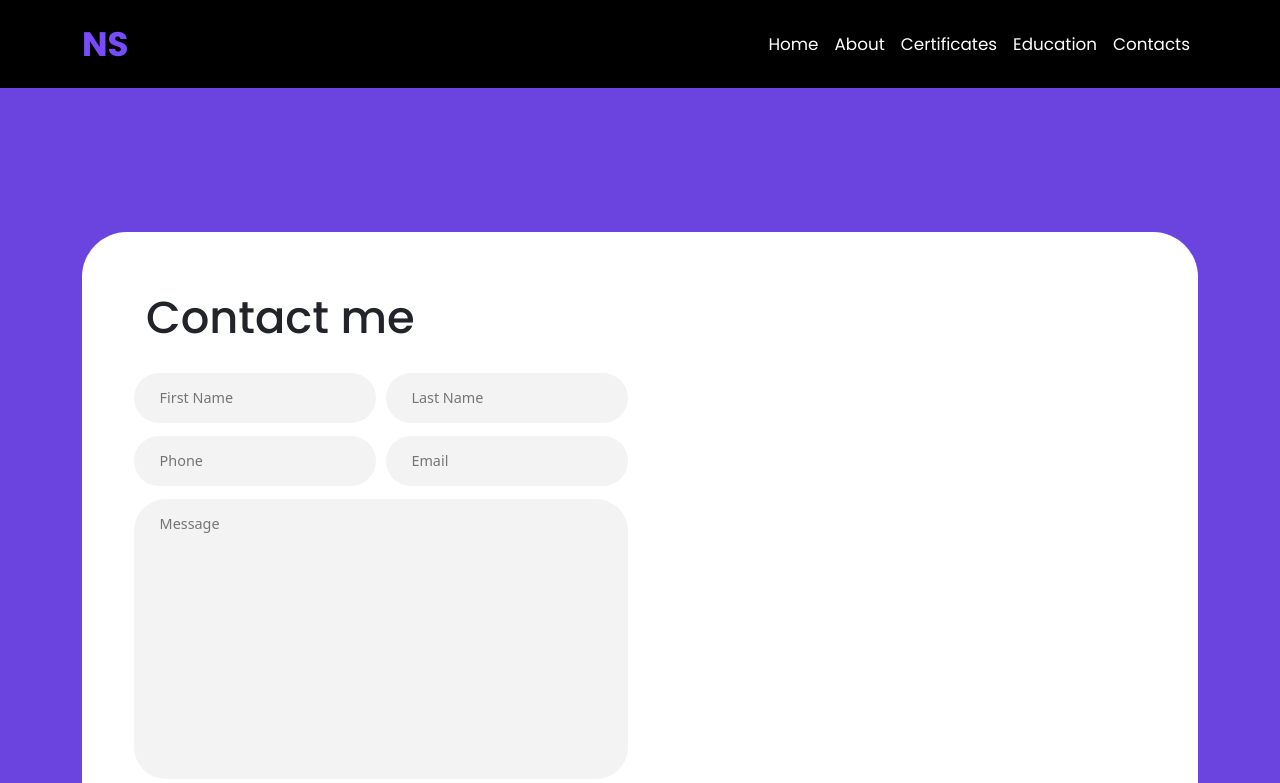
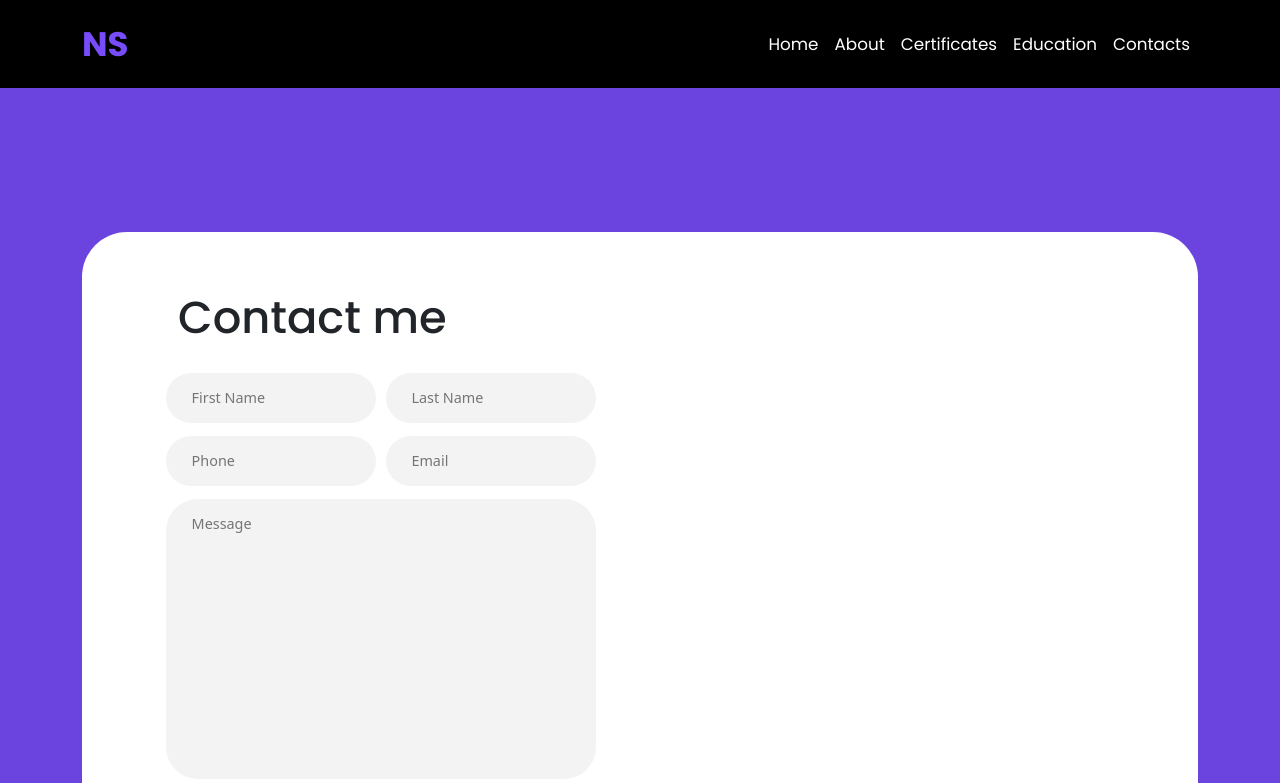
Before and after one commit to NtetheWonder/miniPortfolio, a React (Create React App) app: page /contact in a window 1280 px wide. Shown: the top 783 px of the page. Built offline with nearby package versions, Linux system fonts and the light colour scheme.

Commit message:
Not much

```diff
--- a/src/App.css
+++ b/src/App.css
@@ -110,8 +110,8 @@ nav {
 }
 .image {
   position: relative;
-
-
+  height: 95%;
+  width: 100%;
 
 }
 
--- a/src/App.js
+++ b/src/App.js
@@ -14,6 +14,7 @@ function App() {
   return (
     <div>
       <Navbar/>
+
       <Switch>
       <Route path="/" exact component ={Header}/>
       <Route path="/home" component ={Header}/>
--- a/src/components/About.js
+++ b/src/components/About.js
@@ -12,7 +12,7 @@ const About = () =>{
            <div className="column-1">
              <h3 className="title-sm">Hi, I'm Ntethelelo Shabalala </h3>
              <p className="text">
-                I grew up in Estcourt . I completed
+                I grew up in Estcourt and completed
                 my matric in 2017 at Bhekathina High School where I was one of the top achievers in the school.
                 Then I moved to Durban where I took on BSc. Computer Science and IT at the university of KwaZulu-Natal.
                 I chose Computer Science as it strongly complements my interest and pasion.
@@ -45,7 +45,7 @@ const About = () =>{
 
            <div className="column-2 image">
 
-              <img src="./assets/img/wonder.jpg" className="img-element z-index" alt="" height="100%" width="100%"/>
+              <img src="./assets/img/wonder.jpg" className="img-element z-index" alt="" height="90%" width="100%"/>
             </div>
 
          </div>
--- a/src/components/Education.js
+++ b/src/components/Education.js
@@ -1,6 +1,6 @@
 //import './education.css';
 import "./portfolio.css";
-import {Link} from 'react-router-dom';
+
 function Education() {
 
   return(
@@ -28,7 +28,7 @@ function Education() {
             <li>Data Structures</li>
             <li>Object-oriented programming</li>
           </ul>
-          <Link to="portfolio"  class="btn">Projects</Link>
+          <a href="portfolio"  class="btn">Projects</a>
           <p>Hard work pays off</p>
 
 
--- a/src/components/Home.js
+++ b/src/components/Home.js
@@ -5,6 +5,7 @@ function Header(){
             <section className="header-content">
           <div className="container grid-2">
             <div className="column-1">
+
               <h1 className="header-title">Ntethelelo Shabalala</h1>
 
 
@@ -24,8 +25,7 @@ function Header(){
               </div>
 
                 <p className="text">
-                I am a hardworking, driven, technically savvy individual who will collaborate closely with others
-                within the organization to develop innovative software.
+                I am a hardworking, driven, technically savvy individual with a strong passion for software development.
 
               </p>
               <a href="Shabalala Ntethelelo.pdf" download= "Shabalala Ntethelelo.pdf" className="btn">Get Resume</a>
--- a/src/components/portfolio.css
+++ b/src/components/portfolio.css
@@ -1,7 +1,7 @@
 
 /*---------------projects--------------------------*/
 .cards {
-    display: inline-flex;
+    display: flex;
     justify-content: space-around;
     flex-wrap: wrap;
     width: 100%;
@@ -10,7 +10,7 @@
 
   .card-wrap {
     position: relative;
-    margin: 1.7rem .8rem;
+    margin: 1.7rem 0.8rem;
   }
 
   .card {
@@ -93,9 +93,12 @@
   /* Contact */
 
   .contact {
-    position: relative;
+    display: flex;
+    justify-content: space-around;
+    flex-wrap: wrap;
     width: 100%;
     background-color: #6b44e0;
+    justify-content: space-around;
 
   }
 
@@ -115,7 +118,7 @@
   }
 
   .contact:after {
-    top: 40%;
+    top: 20%;
     height: 60%;
   }
 
@@ -127,14 +130,19 @@
     padding: 5.5rem 4.5rem;
     display: grid;
     grid-template-columns: repeat(2, 1fr);
+    justify-content: space-between;
   }
 
   .contact-info {
     padding-right: 2rem;
+    padding-left: 2rem;
+    margin-left: 2rem;
   }
 
   .contact-form {
     padding-left: 2rem;
+    padding-right: 2rem;
+    margin-left: 2rem;
   }
 
   .contact-info .title:after {
@@ -144,6 +152,7 @@
 
   .information-wrap {
     margin-top: 2rem;
+
   }
 
   .information {
```
Also changed, not shown: public/assets/img/Bhekathina.jpg.
